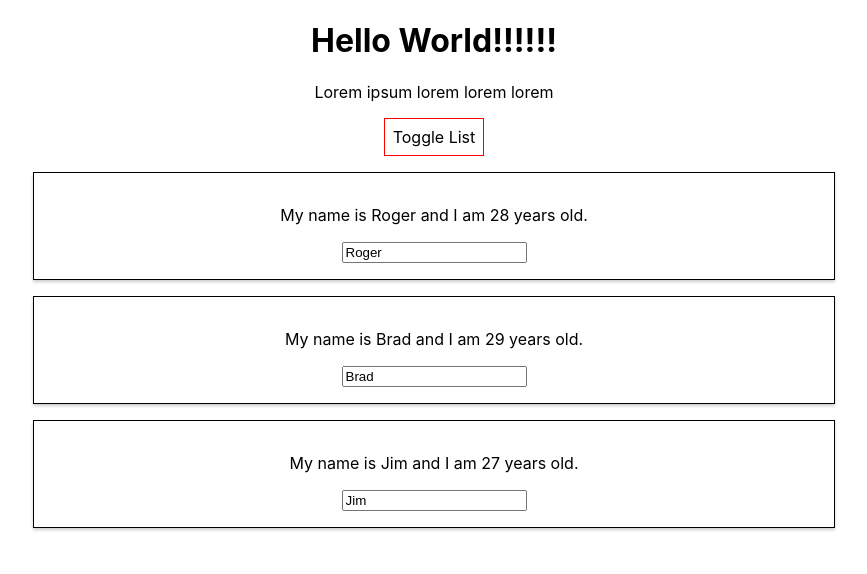
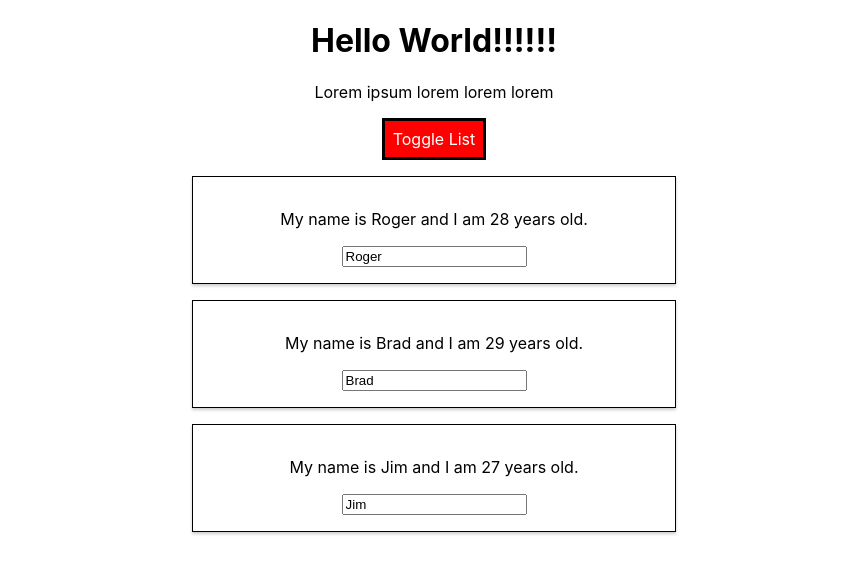
Before and after one commit to myVarEquals/reactudemytut, a React (Create React App) app: page / in a window 1280 px wide. Both pictures are taken after a click on the button "Toggle List". Shown: the top 574 px of the page, without its empty margins (206-1073 px from the left). Built offline with nearby package versions, Linux system fonts and the light colour scheme.

Commit message:
working with radium

```diff
--- a/package.json
+++ b/package.json
@@ -3,6 +3,7 @@
   "version": "0.1.0",
   "private": true,
   "dependencies": {
+    "radium": "^0.25.0",
     "react": "^16.6.0",
     "react-dom": "^16.6.0",
     "react-scripts": "2.1.0"
--- a/src/App.css
+++ b/src/App.css
@@ -1,3 +1,11 @@
 .App {
   text-align: center;
 }
+
+.red {
+  color: red;
+}
+
+.bold {
+  font-weight: bold;
+}
--- a/src/App.js
+++ b/src/App.js
@@ -1,6 +1,7 @@
 import React, { Component } from 'react';
 import './App.css';
 import Person from './Person/Person';
+import Radium, { StyleRoot } from 'radium'; // higher order comp
 
 
 class App extends Component { // inherit Component obj
@@ -55,11 +56,16 @@
 
     const style = {
       // use camelCase for properties for inline styling
-      backgroundColor: 'white',
+      backgroundColor: 'green', // style green to open list
+      color: 'white',
       font: 'inherit',
-      border: '1px solid red',
+      border: '3px solid black',
       padding: '8px',
       cursor: 'pointer',
+      ':hover':  {
+        backgroundColor: 'lightgreen',
+        color: 'black'
+      }
     };
 
     // best practice for conditionally rendering content
@@ -78,19 +84,36 @@
           }
         </div>
       )
+      // style red to close list
+      style.backgroundColor = 'red';
+      style[':hover'] = {
+        backgroundColor: 'yellow',
+        color: 'black'
+      }
+    }
+
+    const classes = []
+    // push class names to be passed to html elements
+    if (this.state.persons.length <= 2) {
+      classes.push('red');
+    }
+    if (this.state.persons.length <= 1) {
+      classes.push('bold');
     }
 
     return (
+      <StyleRoot>
         <div className="App">
           <h1>Hello World!!!!!!</h1>
-        <p>Lorem ipsum lorem lorem lorem</p>
+          <p className={classes.join(' ')} >Lorem ipsum lorem lorem lorem</p>
           {/* reference the function, do NOT call ie '()' */}
           {/* bind to this, so as to define 'this' when the function is called, NOT defined */}
           <button
-          style={style} /* pass style obj to style element */
+            style={style} /* pass style obj to style attribute */
             onClick={this.togglePersonsHandler}>Toggle List</button> {/* use this keyword because App is an Object */}
           {persons}
         </div>
+      </StyleRoot>
     );
 
     // is compiled to this...
@@ -98,4 +121,4 @@
   }
 }
 
-export default App;
+export default Radium(App);
--- a/src/Person/Person.js
+++ b/src/Person/Person.js
@@ -1,11 +1,18 @@
 import React from 'react'; // need for JSX
 import './Person.css'; // import css
-
+import Radium from 'radium';
 
 // use stateless components as often as possible
 const person = (props) => { // use props to pass data to child elements/components
+
+    const style = {
+        '@media(min-width: 500px)': {
+            width: '450px',
+        }
+    }
+
     return ( // return JSX to be rendered in DOM
-        <div className="Person"> {/* assign classes with className tag */}
+        <div className="Person" style={style}> {/* assign classes with className tag */}
             <p onClick={props.click}>My name is {props.name} and I am {props.age} years old.</p>
             <p>{props.children}</p> {/* gets data from between call for component between closing/opening tags */}
             <input type="text" onChange={props.change} value={props.name}/>
@@ -13,4 +20,4 @@
     );
 }
 
-export default person;
+export default Radium(person);
```
Also changed, not shown: 1 other file (tests, documents, lock files or other folders). Lines whose indentation alone changed are shown as unchanged.
